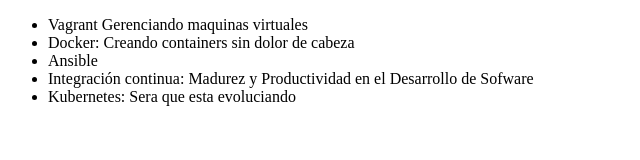
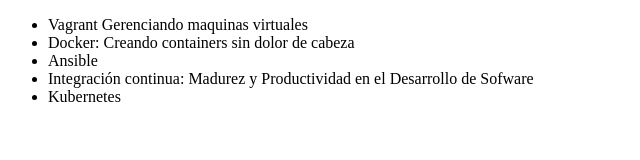
Before and after one commit to Carlitoxic/curso-alura, a plain HTML site: page index.html in a window 1280 px wide. Shown: the whole page, without its empty margins (0-640 px from the left). Drawn offline with Linux system fonts and the light colour scheme.

Commit message:
Revert "Cambiando el codigo"
This reverts commit e82137a3e017457a001092d1cd721cfa33ffd98e.

```diff
--- a/index.html
+++ b/index.html
@@ -10,7 +10,7 @@
          <li> Docker: Creando containers sin dolor de cabeza </li>
          <li> Ansible </li>
          <li> Integración continua: Madurez y Productividad en el Desarrollo de Sofware</li>
-         <li>Kubernetes: Sera que esta evoluciando</li>
+         <li>Kubernetes</li>
      </ul>
 </body>
 </html>
```
